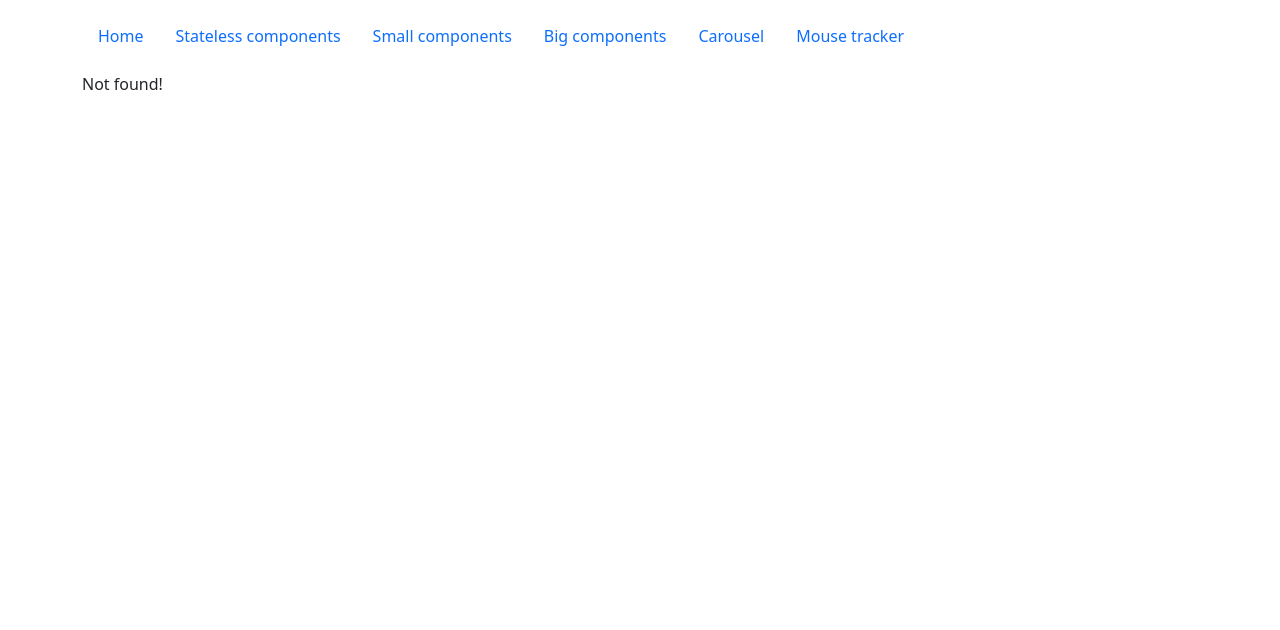
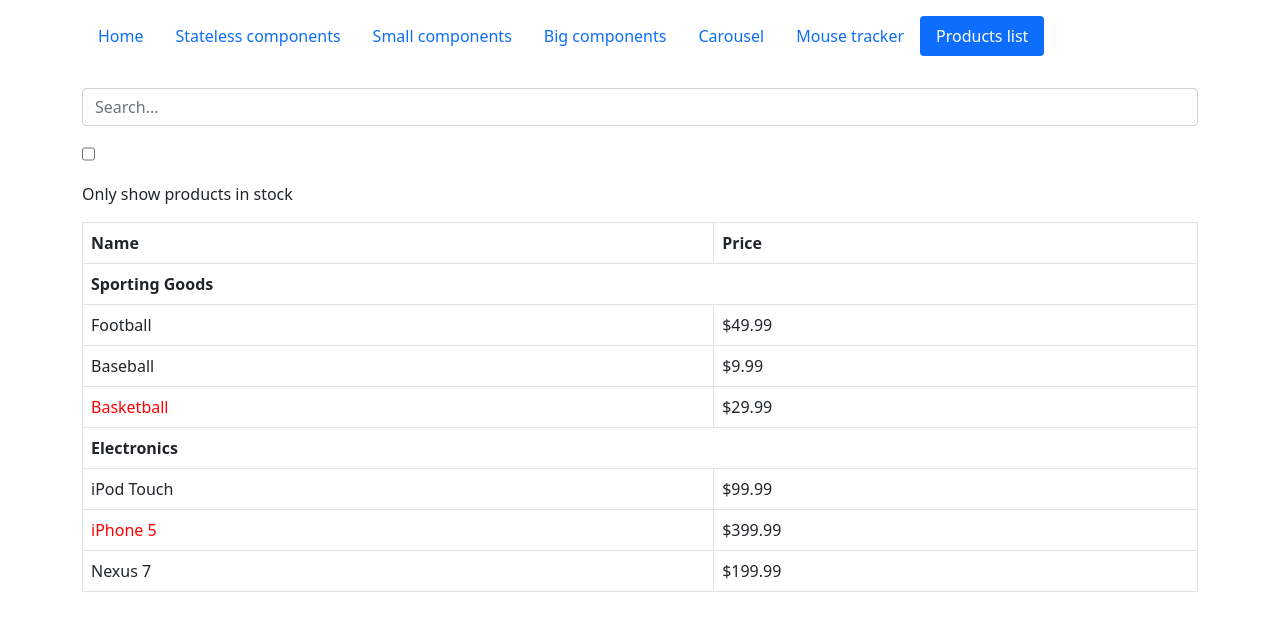
Before and after one commit to Yorickov/react-dev, a React app: page /products in a window 1280 px wide. Before the commit this address had no page. Shown: the top 630 px of the page. Built offline with nearby package versions, Linux system fonts and the light colour scheme.

Commit message:
add Products

```diff
--- a/src/components/Content.jsx
+++ b/src/components/Content.jsx
@@ -7,6 +7,7 @@ import SmallPage from './pages/SmallPage.jsx';
 import BigPage from './pages/BigPage.jsx';
 import CarouselPage from './pages/CarouselPage.jsx';
 import MousePage from './pages/MousePage.jsx';
+import ProductsPage from './pages/ProductsPage.jsx';
 
 const Content = () => (
   <Switch>
@@ -28,6 +29,9 @@ const Content = () => (
     <Route path="/mouse">
       <MousePage />
     </Route>
+    <Route path="/products">
+      <ProductsPage />
+    </Route>
     <Route path="*">
       <NotFound />
     </Route>
--- a/src/components/Nav.jsx
+++ b/src/components/Nav.jsx
@@ -10,6 +10,7 @@ const Nav = () => (
       <li className="nav-item"><NavLink to="/big" className="nav-link">Big components</NavLink></li>
       <li className="nav-item"><NavLink to="/carousel" className="nav-link">Carousel</NavLink></li>
       <li className="nav-item"><NavLink to="/mouse" className="nav-link">Mouse tracker</NavLink></li>
+      <li className="nav-item"><NavLink to="/products" className="nav-link">Products list</NavLink></li>
     </ul>
   </nav>
 );
--- a/src/components/pages/BigPage.jsx
+++ b/src/components/pages/BigPage.jsx
@@ -5,7 +5,7 @@ import MyForm from '../MyForm.jsx';
 import Logger from '../Logger.jsx';
 import TodoBox from '../todo/TodoBox.jsx';
 
-const SmallPage = () => (
+const BigPage = () => (
   <Page>
     <Wrapper>
       <MyForm />
@@ -15,4 +15,4 @@ const SmallPage = () => (
   </Page>
 );
 
-export default SmallPage;
+export default BigPage;
--- /dev/null
+++ b/src/components/pages/ProductsPage.jsx
@@ -0,0 +1,23 @@
+import React from 'react';
+import Page from './Page.jsx';
+import Wrapper from './Wrapper.jsx';
+import FilterableProductTable from '../products/FilterableProductTable.jsx';
+
+const products = [
+  { category: 'Sporting Goods', price: '$49.99', stocked: true, name: 'Football' },
+  { category: 'Sporting Goods', price: '$9.99', stocked: true, name: 'Baseball' },
+  { category: 'Sporting Goods', price: '$29.99', stocked: false, name: 'Basketball' },
+  { category: 'Electronics', price: '$99.99', stocked: true, name: 'iPod Touch' },
+  { category: 'Electronics', price: '$399.99', stocked: false, name: 'iPhone 5' },
+  { category: 'Electronics', price: '$199.99', stocked: true, name: 'Nexus 7' },
+];
+
+const CarouselPage = () => (
+  <Page>
+    <Wrapper>
+      <FilterableProductTable products={products}/>
+    </Wrapper>
+  </Page>
+);
+
+export default CarouselPage;
--- /dev/null
+++ b/src/components/products/FilterableProductTable.jsx
@@ -0,0 +1,43 @@
+import React, { Component } from 'react';
+import PropTypes from 'prop-types';
+import SearchBar from './SearchBar.jsx';
+import ProductTable from './ProductTable.jsx';
+
+class FilterableProductTable extends Component {
+  state = { filterText: '', inStockOnly: false };
+
+  handleFilterTextChange = ({ target: { value } }) => {
+    this.setState({ filterText: value });
+  };
+
+  handleInStockChange = ({ target: { checked } }) => {
+    this.setState({ inStockOnly: checked });
+  };
+
+  render() {
+    const { products } = this.props;
+    const { filterText, inStockOnly } = this.state;
+
+    return (
+      <div>
+        <SearchBar
+          filterText={filterText}
+          inStockOnly={inStockOnly}
+          onFilterTextChange={this.handleFilterTextChange}
+          onInStockChange={this.handleInStockChange}
+        />
+        <ProductTable
+          products={products}
+          filterText={filterText}
+          inStockOnly={inStockOnly}
+        />
+      </div>
+    );
+  }
+}
+
+FilterableProductTable.propTypes = {
+  products: PropTypes.array,
+};
+
+export default FilterableProductTable;
--- /dev/null
+++ b/src/components/products/ProductCategoryRow.jsx
@@ -0,0 +1,20 @@
+import React from 'react';
+import PropTypes from 'prop-types';
+
+const ProductCategoryRow = (props) => {
+  const { category } = props;
+
+  return (
+    <tr>
+      <th colSpan="2">
+        {category}
+      </th>
+    </tr>
+  );
+};
+
+ProductCategoryRow.propTypes = {
+  category: PropTypes.string,
+};
+
+export default ProductCategoryRow;
--- /dev/null
+++ b/src/components/products/ProductRow.jsx
@@ -0,0 +1,25 @@
+import React from 'react';
+import PropTypes from 'prop-types';
+
+const ProductRow = (props) => {
+  const { product: { name, price, stocked } } = props;
+
+  const styledName = stocked ? name : (
+    <span style={{ color: 'red' }}>
+      {name}
+    </span>
+  );
+
+  return (
+    <tr>
+      <td>{styledName}</td>
+      <td>{price}</td>
+    </tr>
+  );
+};
+
+ProductRow.propTypes = {
+  product: PropTypes.object,
+};
+
+export default ProductRow;
--- /dev/null
+++ b/src/components/products/ProductTable.jsx
@@ -0,0 +1,59 @@
+import React from 'react';
+import PropTypes from 'prop-types';
+import ProductRow from './ProductRow.jsx';
+import ProductCategoryRow from './ProductCategoryRow.jsx';
+
+const ProductTable = (props) => {
+  const { products, filterText, inStockOnly } = props;
+
+  const filterProducts = products.filter((product) => (
+    product.name.toLowerCase().includes(filterText.toLowerCase())
+    && (!inStockOnly || product.stocked)
+  ));
+
+  const renderRows = (items) => {
+    const rows = [];
+    let lastCategory = null;
+
+    items.forEach((product) => {
+      if (product.category !== lastCategory) {
+        rows.push(
+          <ProductCategoryRow
+            category={product.category}
+            key={product.category}
+          />,
+        );
+      }
+      rows.push(
+        <ProductRow
+          product={product}
+          key={product.name}
+        />,
+      );
+
+      lastCategory = product.category;
+    });
+
+    return rows;
+  };
+
+  return (
+    <table className="table table-bordered">
+      <thead>
+        <tr>
+          <th>Name</th>
+          <th>Price</th>
+        </tr>
+      </thead>
+      <tbody>{renderRows(filterProducts)}</tbody>
+    </table>
+  );
+};
+
+ProductTable.propTypes = {
+  filterText: PropTypes.string,
+  inStockOnly: PropTypes.bool,
+  products: PropTypes.array,
+};
+
+export default ProductTable;
--- /dev/null
+++ b/src/components/products/SearchBar.jsx
@@ -0,0 +1,48 @@
+import React from 'react';
+import PropTypes from 'prop-types';
+
+const SearchBar = (props) => {
+  const {
+    filterText,
+    inStockOnly,
+    onFilterTextChange,
+    onInStockChange,
+  } = props;
+
+  return (
+    <form>
+      <div className="mb-3">
+        <input
+          data-test="filter"
+          type="text"
+          placeholder="Search..."
+          className="form-control"
+          value={filterText}
+          onChange={onFilterTextChange}
+        />
+      </div>
+      <div className="mb-3">
+        <input
+          data-test="checked"
+          type="checkbox"
+          className="form-check"
+          checked={inStockOnly}
+          onChange={onInStockChange}
+          />
+      </div>
+      <p>
+        {' '}
+        Only show products in stock
+      </p>
+    </form>
+  );
+};
+
+SearchBar.propTypes = {
+  filterText: PropTypes.string,
+  inStockOnly: PropTypes.bool,
+  onFilterTextChange: PropTypes.func,
+  onInStockChange: PropTypes.func,
+};
+
+export default SearchBar;
```
Also changed, not shown: .eslintrc.yml, 2 other files (tests, documents, lock files or other folders).
